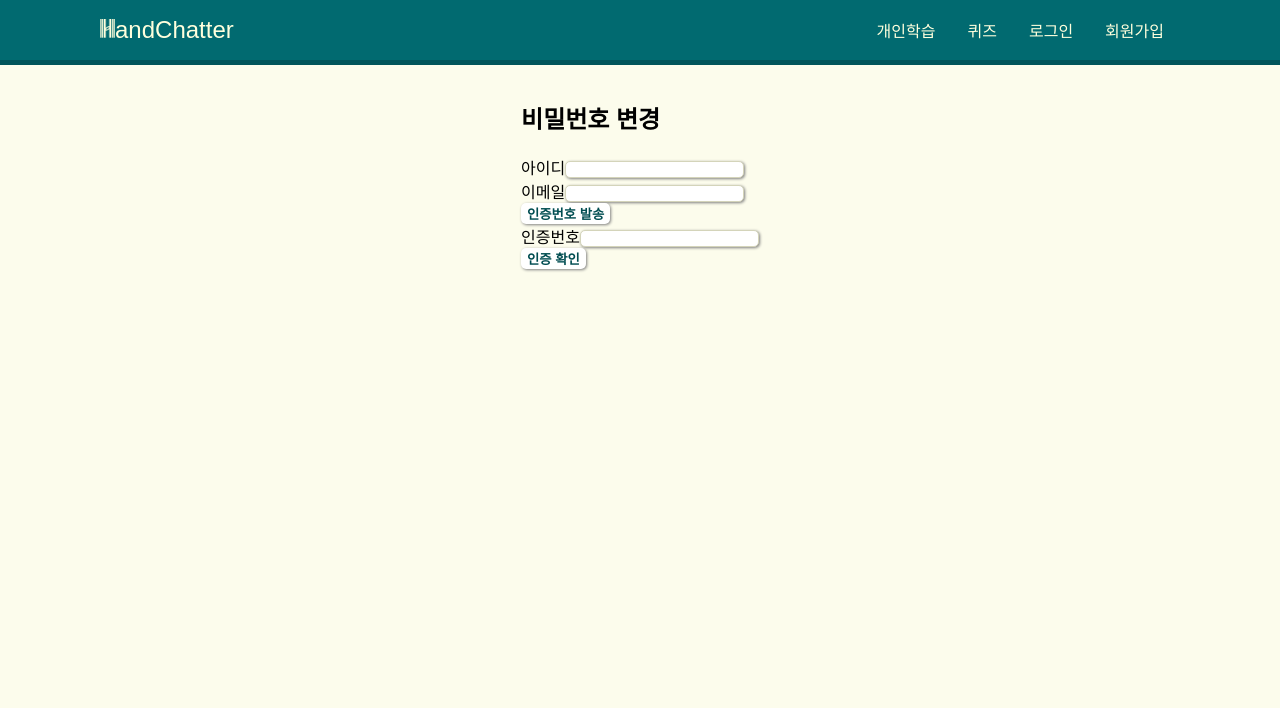
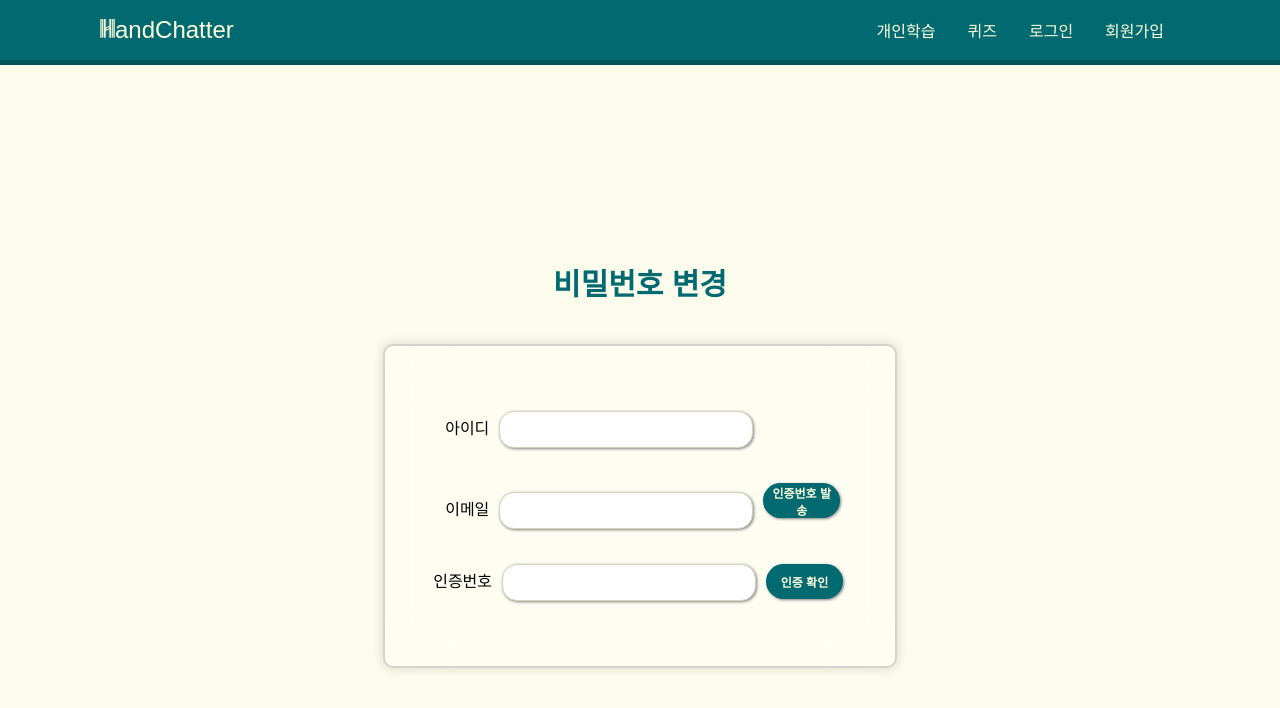
Before and after one commit to purple11-11/HandChatter, a React (Create React App) app in the folder client/: page /find/pw in a window 1280 px wide. Shown: the top 708 px of the page. Built offline with nearby package versions, Linux system fonts and the light colour scheme; no server answers; a web font is replaced by a local one.

Commit message:
feat: [ALL] 비밀번호 찾기 기능 구현 + css

```diff
--- a/client/src/pages/account/FindPw.tsx
+++ b/client/src/pages/account/FindPw.tsx
@@ -3,6 +3,8 @@ import React, { useState, ChangeEvent } from "react";
 import ModifyPassword from "../../components/Mypage/ModifyPassword";
 import { useInfoStore } from "../../store/store";
 import { setCommentRange } from "typescript";
+import { useNavigate } from "react-router-dom";
+import styles from "./findPw.module.scss";
 
 interface Passwords {
     newPassword: string;
@@ -10,6 +12,7 @@ interface Passwords {
 }
 
 interface ModifyPasswordProps {
+    handleUserDataChange: (name: string, value: string) => void;
     onHide: () => void;
 }
 
@@ -20,6 +23,7 @@ export default function FindPw() {
     const [randomNum, setRandomNum] = useState<number>(0);
     const [isCertified, setIsCertified] = useState(false);
     const userInfo = useInfoStore((state) => state.userInfo);
+    const navigate = useNavigate();
     const [showPasswordModal, setShowPasswordModal] = useState(false);
     const [passwords, setPasswords] = useState<Passwords>({
         newPassword: "",
@@ -60,6 +64,9 @@ export default function FindPw() {
     const handleShowPasswordModal = () => {
         setShowPasswordModal(true); // 모달 표시 상태를 true로 설정
     };
+    const hideModal = () => {
+        setShowPasswordModal(false);
+    };
     const handleInputChange = (e: ChangeEvent<HTMLInputElement>) => {
         const { name, value } = e.target;
 
@@ -83,6 +90,23 @@ export default function FindPw() {
     const handleSaveChanges = async () => {
         // 변경사항 저장 버튼 클릭 시 처리할 로직
         // 비밀번호 바꾸는 api 백에서 작성 후 patch axios 요청문 쓰면 될 듯.
+        try {
+            const url = `${process.env.REACT_APP_API_SERVER}/api/newPassword`;
+            const res = await axios.patch(url, {
+                id,
+                password: passwords.newPassword,
+            });
+            const { result, msg } = res.data;
+            if (result) {
+                alert(msg);
+            } else {
+                alert(msg);
+            }
+            navigate("/");
+        } catch (error) {
+            console.error("Error updating password:", error);
+            alert("비밀번호 업데이트 중 오류가 발생했습니다.");
+        }
     };
     const onHideModifyPassword = () => {
         setShowPasswordModal(false);
@@ -90,10 +114,10 @@ export default function FindPw() {
 
     return (
         <section>
-            <div>
+            <div className={`${styles.find_pw_container}`}>
                 <h2>비밀번호 변경</h2>
-                <div>
-                    <div>
+                <div className={`${styles.find_pw}`}>
+                    <div className={`${styles.find_pw_id}`}>
                         <label htmlFor="id">아이디</label>
                         <input
                             type="text"
@@ -103,7 +127,7 @@ export default function FindPw() {
                             required
                         />
                     </div>
-                    <div>
+                    <div className={`${styles.find_pw_email}`}>
                         <label htmlFor="email">이메일</label>
                         <input
                             type="email"
@@ -112,11 +136,15 @@ export default function FindPw() {
                             onChange={(e) => setEmail(e.target.value)}
                             required
                         />
+                        <button
+                            type="button"
+                            onClick={sendEmail}
+                            className={`${styles.find_pw_btn}`}
+                        >
+                            인증번호 발송
+                        </button>
                     </div>
-                    <button type="button" onClick={sendEmail}>
-                        인증번호 발송
-                    </button>
-                    <div>
+                    <div className={`${styles.find_pw_certification}`}>
                         <label htmlFor="certification">인증번호</label>
                         <input
                             type="number"
@@ -125,10 +153,14 @@ export default function FindPw() {
                             onChange={(e) => setCertification(parseInt(e.target.value))}
                             required
                         />
+                        <button
+                            type="button"
+                            onClick={() => checkCertification(Number(certification))}
+                            className={`${styles.find_pw_btn}`}
+                        >
+                            인증 확인
+                        </button>
                     </div>
-                    <button type="button" onClick={() => checkCertification(Number(certification))}>
-                        인증 확인
-                    </button>
                     <div className="change_password">
                         {showPasswordModal && ( // 모달 표시 여부에 따라 모달 컴포넌트를 렌더링
                             <div className="modal">
@@ -156,6 +188,14 @@ export default function FindPw() {
                                     </div>
                                     <div className="check">{wrongPw1}</div>
                                     <button onClick={handleSaveChanges}>변경사항 저장</button>
+                                    <button
+                                        className="hide"
+                                        onClick={() => {
+                                            hideModal();
+                                        }}
+                                    >
+                                        X
+                                    </button>
                                 </div>
                             </div>
                         )}
--- /dev/null
+++ b/client/src/pages/account/findPw.module.scss
@@ -0,0 +1,58 @@
+@import "../../styles/util";
+.find_pw_container {
+    display: flex;
+    flex-direction: column;
+    margin-top: 150px;
+    // border: 1px solid red;
+    h2 {
+        color: $color-primary;
+        padding: 5px;
+        text-align: center;
+        font-size: 30px;
+    }
+}
+.find_pw {
+    border-radius: 10px;
+    background-color: #ffffff59;
+    border: 2px solid rgba(145, 145, 145, 0.377);
+    backdrop-filter: blur(30px);
+    box-shadow: 0 0 10px 2px rgba(0, 0, 0, 0.1);
+    padding: 10px 40px 10px 60px;
+    margin-top: 10px;
+    height: 300px;
+    display: flex;
+    flex-direction: column;
+    justify-content: center;
+
+    label {
+        text-align: right;
+        margin-bottom: 20px;
+    }
+    input {
+        width: 15vw;
+        height: 35px;
+        border-radius: 15px;
+        padding: 0 40px 0 20px;
+        margin: 10px;
+    }
+    .find_pw_certification {
+        position: relative;
+        right: 12px;
+    }
+}
+.find_pw_btn {
+    width: 6vw;
+    height: 35px;
+    border-radius: 20px;
+    background-color: $color-primary;
+    color: $color-second;
+    margin-top: 25px;
+    font-size: 12px;
+    text-align: center;
+    &:hover {
+        background-color: $color-second;
+        color: $color-primary;
+        font-weight: 700;
+        transition: 0.2s;
+    }
+}
```
Also changed, not shown: 2 other files (tests, documents, lock files or other folders).
